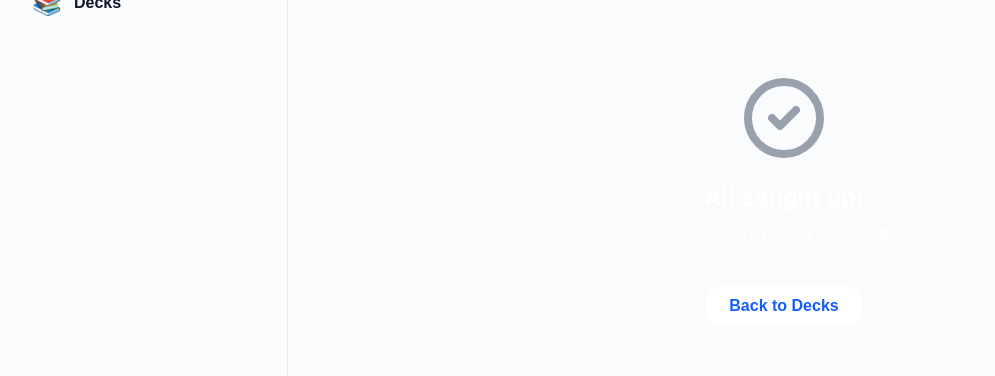
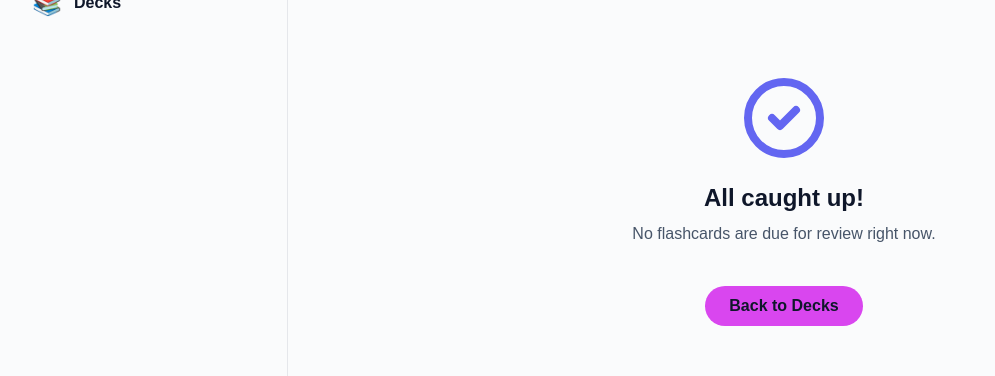
Before and after one commit to codefulTM/flashcard-app-frontend, a Next.js app: page /deck/1/review in a window 1280 px wide. Shown: the part 202-578 px from the top of the page, without its empty margins (0-995 px from the left). Built offline with nearby package versions, Linux system fonts and the light colour scheme; no server answers; sample sign-in values are in the browser's storage.

Commit message:
UI adjustment

```diff
--- a/app/deck/[id]/components/FlashcardReviewer.tsx
+++ b/app/deck/[id]/components/FlashcardReviewer.tsx
@@ -143,7 +143,7 @@ export default function FlashcardReviewer({ deckId }: FlashcardReviewerProps) {
       <div className="flex items-center justify-center h-screen">
         <div className="text-center">
           <svg
-            className="w-24 h-24 mx-auto mb-4 text-gray-400"
+            className="w-24 h-24 mx-auto mb-4 text-[var(--primary-start)]"
             fill="none"
             stroke="currentColor"
             viewBox="0 0 24 24"
@@ -155,12 +155,14 @@ export default function FlashcardReviewer({ deckId }: FlashcardReviewerProps) {
               d="M9 12l2 2 4-4m6 2a9 9 0 11-18 0 9 9 0 0118 0z"
             />
           </svg>
-          <h3 className="text-2xl font-bold text-white mb-2">All caught up!</h3>
-          <p className="text-white mb-4">
+          <h3 className="text-2xl font-bold text-[var(--text-primary)] mb-2">
+            All caught up!
+          </h3>
+          <p className="text-[var(--text-secondary)] mb-4">
             No flashcards are due for review right now.
           </p>
           {nextReviewDate && (
-            <div className="text-blue-200 text-lg font-medium">
+            <div className="text-[var(--text-primary)] text-lg font-medium">
               {(() => {
                 const date = new Date(nextReviewDate);
                 const now = new Date();
@@ -181,7 +183,7 @@ export default function FlashcardReviewer({ deckId }: FlashcardReviewerProps) {
           )}
           <button
             onClick={() => (window.location.href = `/deck`)}
-            className="mt-6 px-6 py-2 bg-white text-blue-600 rounded-full font-semibold hover:bg-blue-50 transition-colors"
+            className="mt-6 px-6 py-2 bg-[var(--primary-end)] text-[var(--text-primary)] rounded-full font-semibold hover:bg-[var(--primary-start)] transition-colors"
           >
             Back to Decks
           </button>
```
